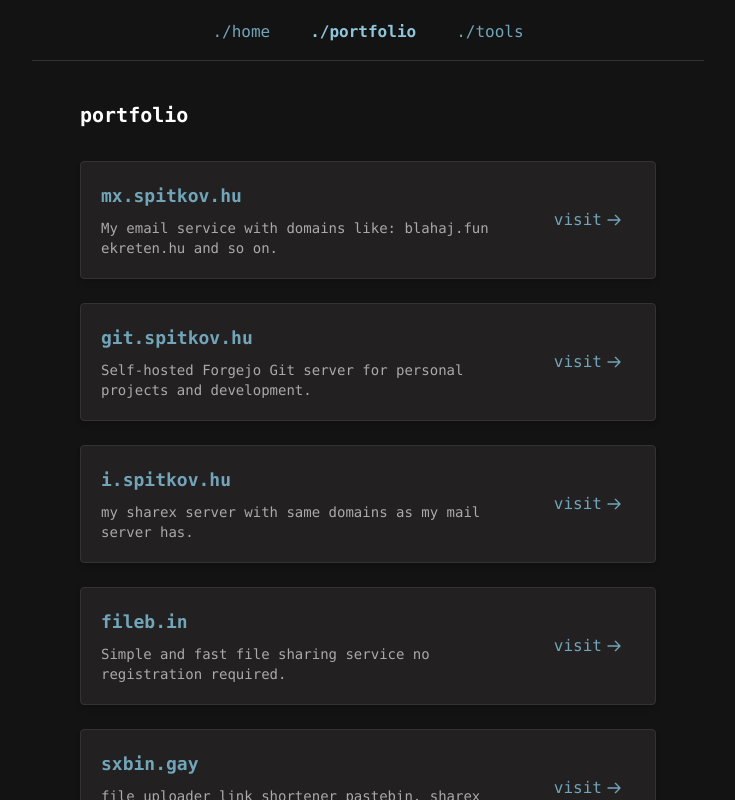
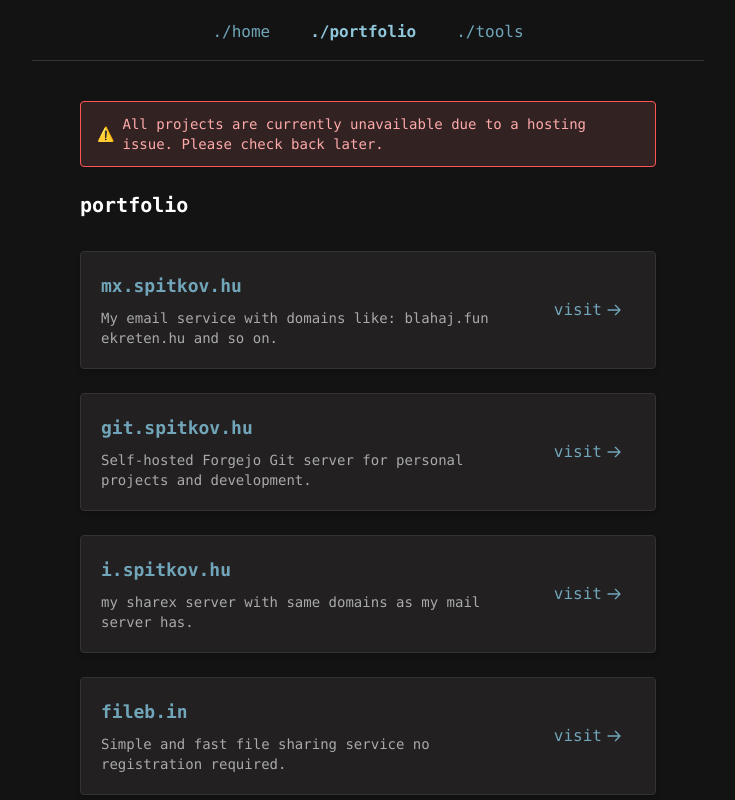
Before and after one commit to spitkov/newsite, a SvelteKit app: page /portfolio in a window 1280 px wide. Shown: the top 800 px of the page, without its empty margins (272-1007 px from the left). Built offline with nearby package versions, Linux system fonts and the light colour scheme.

Commit message:
Update +page.svelte

```diff
--- a/src/routes/portfolio/+page.svelte
+++ b/src/routes/portfolio/+page.svelte
@@ -34,6 +34,12 @@
 </script>
 
 <div class="text-[#ffffff] max-w-xl mx-auto">
+    <!-- 🚧 NOTICE -->
+    <div class="flex items-center bg-[#332222] border border-[#ff5555] text-[#ffaaaa] text-sm rounded-sm px-4 py-3 mb-6">
+        <span class="mr-2">⚠️</span>
+        <span>All projects are currently unavailable due to a hosting issue. Please check back later.</span>
+    </div>
+
     <h1 class="text-xl text-[#ffffff] font-bold mb-8">portfolio</h1>
 
     <div class="space-y-6">
```
